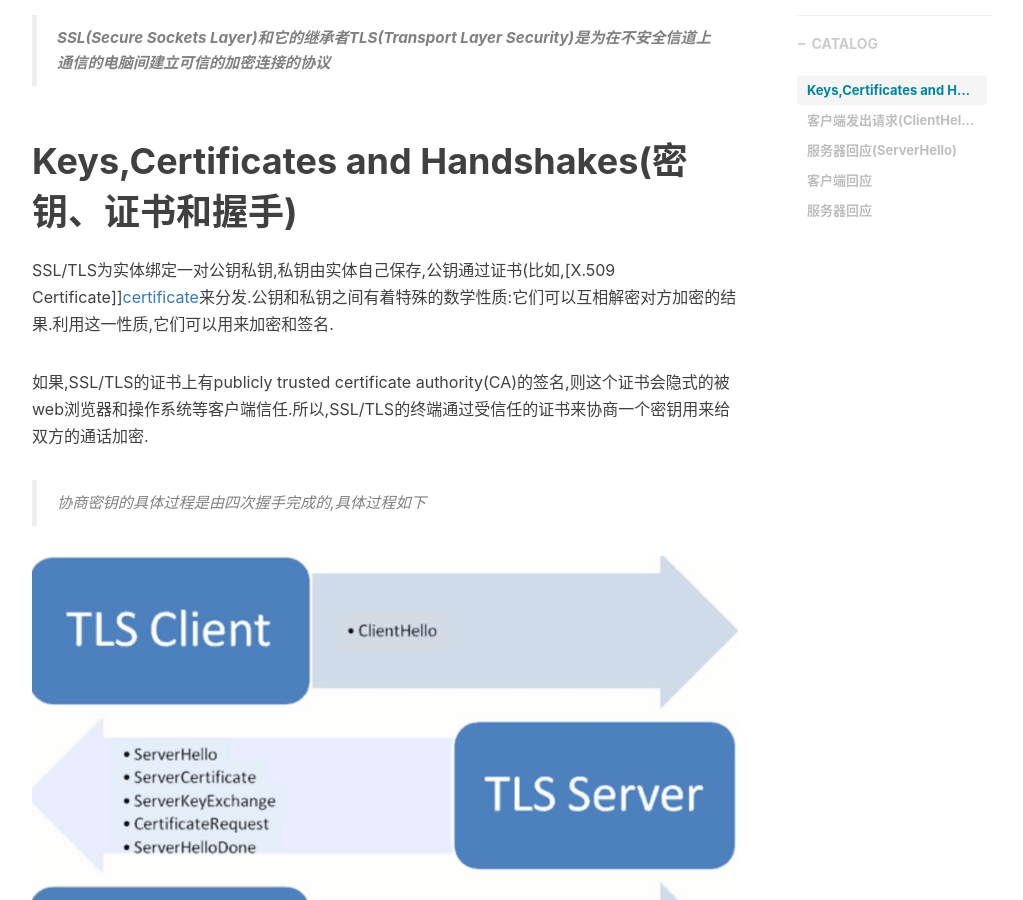
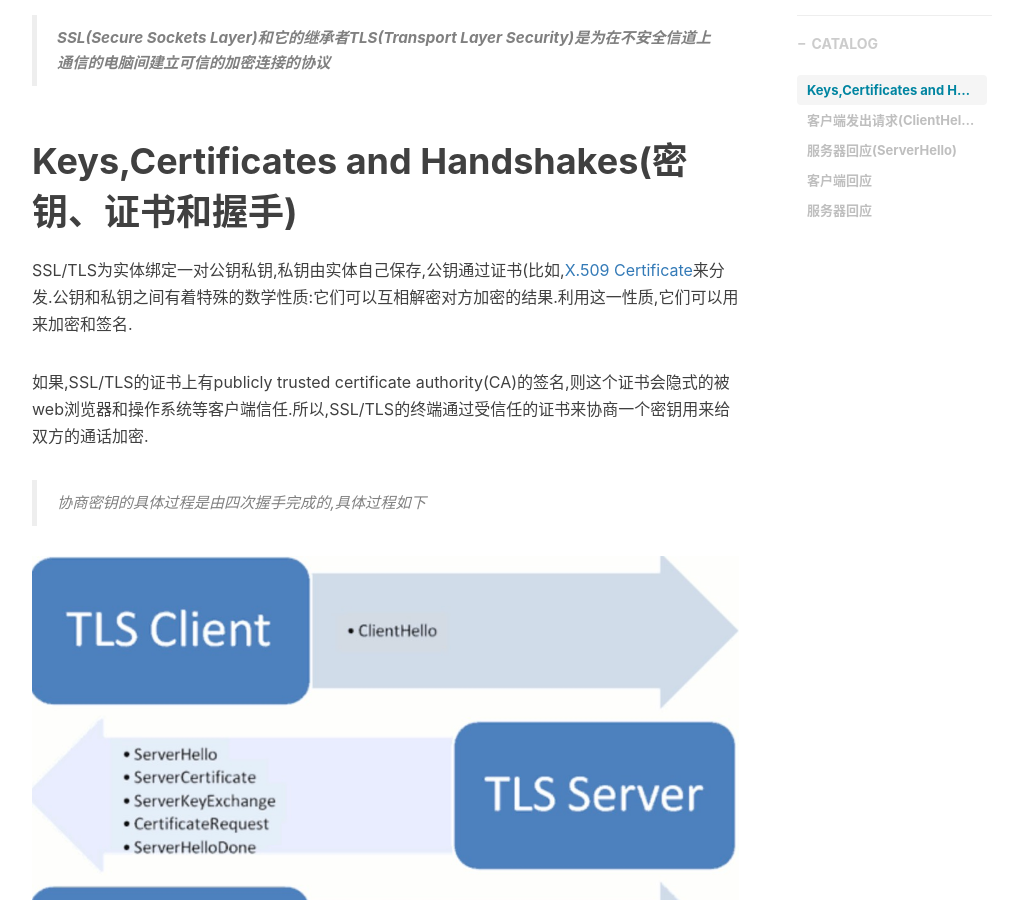
Before and after one commit to wsydehub/wsy.github.io, a Jekyll site: the page built from _posts/19.10/2019-10-13-SSL&TLS.md, in a window 1280 px wide and 900 px high, scrolled down 548 px. Shown: the whole window, without its empty margins (233-1256 px from the left). Built offline with Jekyll 4.4.1, drawn with Linux system fonts in a browser that asks for light colours; nearby versions of some CDN libraries; comment, search, counter and statistics services are not loaded.

Commit message:
修改blog SSL

```diff
--- a/_posts/19.10/2019-10-13-SSL&TLS.md
+++ b/_posts/19.10/2019-10-13-SSL&TLS.md
@@ -15,7 +15,7 @@ tags:
 
 # Keys,Certificates and Handshakes(密钥、证书和握手)
 
-SSL/TLS为实体绑定一对公钥私钥,私钥由实体自己保存,公钥通过证书(比如,[X.509 Certificate]][certificate]来分发.公钥和私钥之间有着特殊的数学性质:它们可以互相解密对方加密的结果.利用这一性质,它们可以用来加密和签名.
+SSL/TLS为实体绑定一对公钥私钥,私钥由实体自己保存,公钥通过证书(比如,[X.509 Certificate][certificate]来分发.公钥和私钥之间有着特殊的数学性质:它们可以互相解密对方加密的结果.利用这一性质,它们可以用来加密和签名.
 
 如果,SSL/TLS的证书上有publicly trusted certificate authority(CA)的签名,则这个证书会隐式的被web浏览器和操作系统等客户端信任.所以,SSL/TLS的终端通过受信任的证书来协商一个密钥用来给双方的通话加密.
 
```
